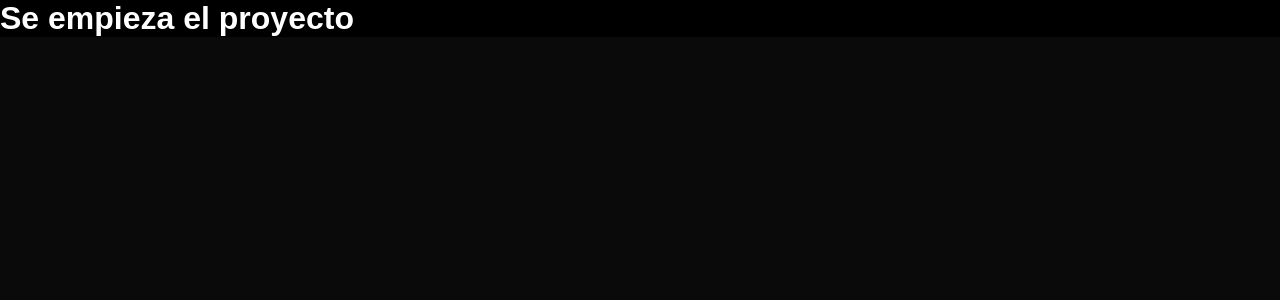
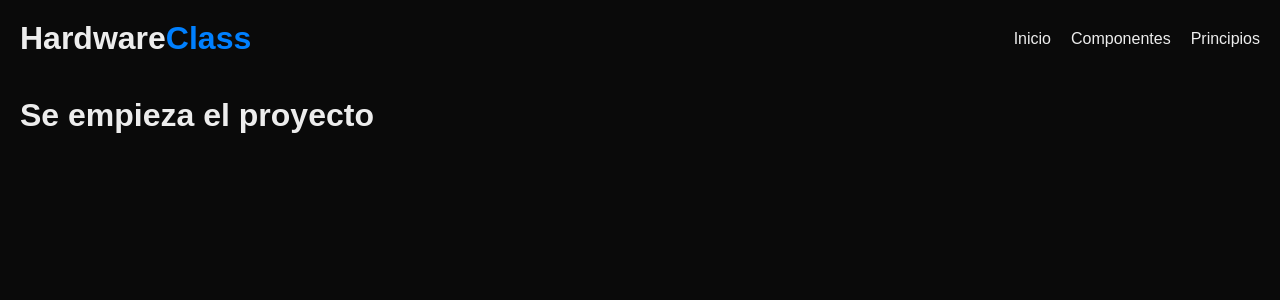
Before and after one commit to OrlandoTellez/hardware-web, a Next.js app: page / in a window 1280 px wide. Shown: the top 300 px of the page. Built offline with nearby package versions, Linux system fonts and the light colour scheme.

Commit message:
Add(header): agregar header y algunos estilos globales

```diff
--- a/src/app/globals.css
+++ b/src/app/globals.css
@@ -40,3 +40,7 @@ a {
   color: inherit;
   text-decoration: none;
 }
+
+li{
+  list-style: none;
+}
--- a/src/app/page.module.css
+++ b/src/app/page.module.css
@@ -1,4 +1,3 @@
 .container{
-  background: black;
-  color: white;
+  padding: 20px;
 }
--- a/src/app/page.tsx
+++ b/src/app/page.tsx
@@ -1,11 +1,15 @@
+"use client";
+
 import styles from "./page.module.css";
+import { Header } from "@/components/Header";
 
 export default function Home() {
   return (
     <>
-    <div className={styles.container}>
-      <h1>Se empieza el proyecto</h1>
-    </div>
+      <Header />
+      <div className={styles.container}>
+        <h1>Se empieza el proyecto</h1>
+      </div>
     </>
   );
 }
--- /dev/null
+++ b/src/components/Header.css
@@ -0,0 +1,19 @@
+header{
+    display: flex;
+    justify-content: space-between;
+    padding: 20px;
+}
+
+nav{
+    display: grid;
+    place-items: center;
+}
+
+nav ul{
+    display: flex;
+    gap: 20px;
+}
+
+span{
+    color: #0080ff;
+}
--- /dev/null
+++ b/src/components/Header.tsx
@@ -0,0 +1,22 @@
+import React from 'react'
+import Link from 'next/link'
+import "@/components/Header.css"
+
+export const Header = () => {
+  return (
+    <>
+        <header>
+            <div>
+                <h1>Hardware<span>Class</span></h1>
+            </div>
+            <nav>
+                <ul>
+                    <li><Link href="/">Inicio</Link></li>
+                    <li><Link href="/">Componentes</Link></li>
+                    <li><Link href="/">Principios</Link></li>
+                </ul>
+            </nav>
+        </header>
+    </>
+  )
+}
```
